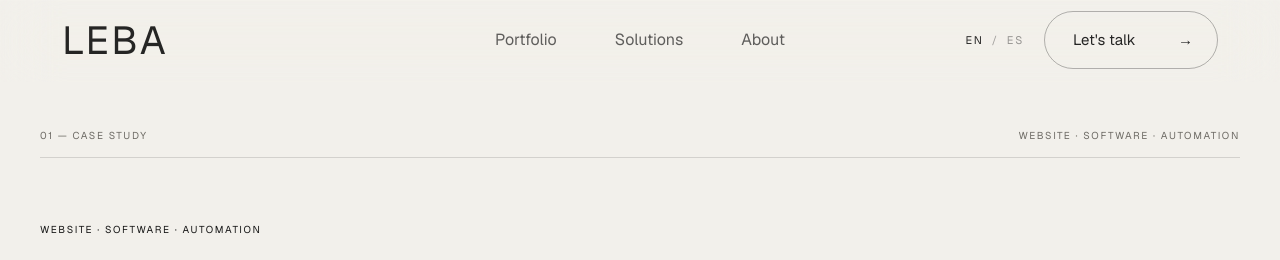
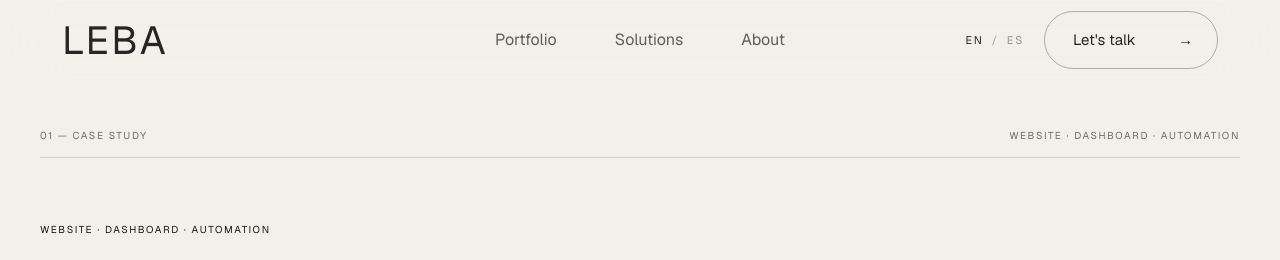
Before and after one commit to NicolasLlanos8799/weareleba, a Next.js app: page /work/seaduced-experience in a window 1280 px wide. Shown: the top 260 px of the page. Built offline with nearby package versions, Linux system fonts and the light colour scheme.

Commit message:
Update Seaduced category and client website

```diff
--- a/components/sections/SeaducedExperienceCase.tsx
+++ b/components/sections/SeaducedExperienceCase.tsx
@@ -7,7 +7,7 @@ const base = "/assets/seaducedexperience";
 
 const data: CaseStudyData = {
   project: { en: "SEADUCED EXPERIENCE", es: "SEADUCED EXPERIENCE" },
-  category: { en: "Website · Software · Automation", es: "Sitio web · Software · Automatización" },
+  category: { en: "Website · Dashboard · Automation", es: "Sitio web · Dashboard · Automatización" },
   description: { en: "Digital infrastructure for a premium sailing experience.", es: "Infraestructura digital para una experiencia premium de navegación." },
   heroImage: { src: base + "/seaduced-experience-1.png", alt: { en: "Seaduced Experience website", es: "Sitio web de Seaduced Experience" }, fit: "cover", priority: true },
   projectInfo: {
@@ -16,6 +16,7 @@ const data: CaseStudyData = {
     services: { en: "Website · Dashboard · Automation", es: "Sitio web · Dashboard · Automatización" },
     technologies: { en: "Next.js · React · Automation", es: "Next.js · React · Automatización" },
     year: "2026",
+    website: "https://www.seaducedexperience.com",
   },
   projectDescription: {
     en: "We connected the customer journey with the operational side of the business: discovery, booking, management and automated follow-up become one digital system.",
```
